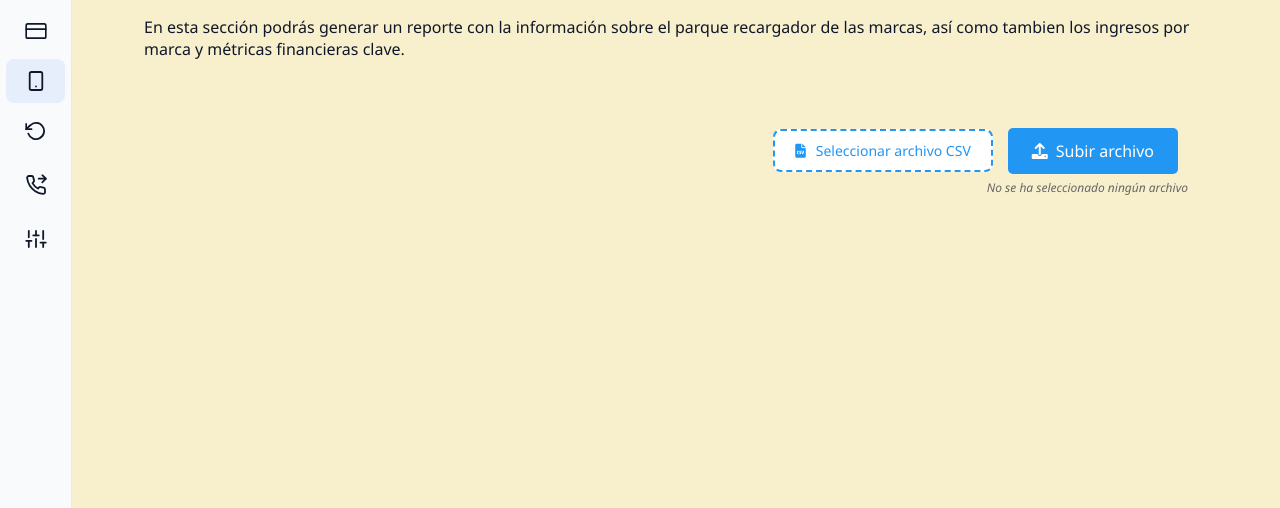
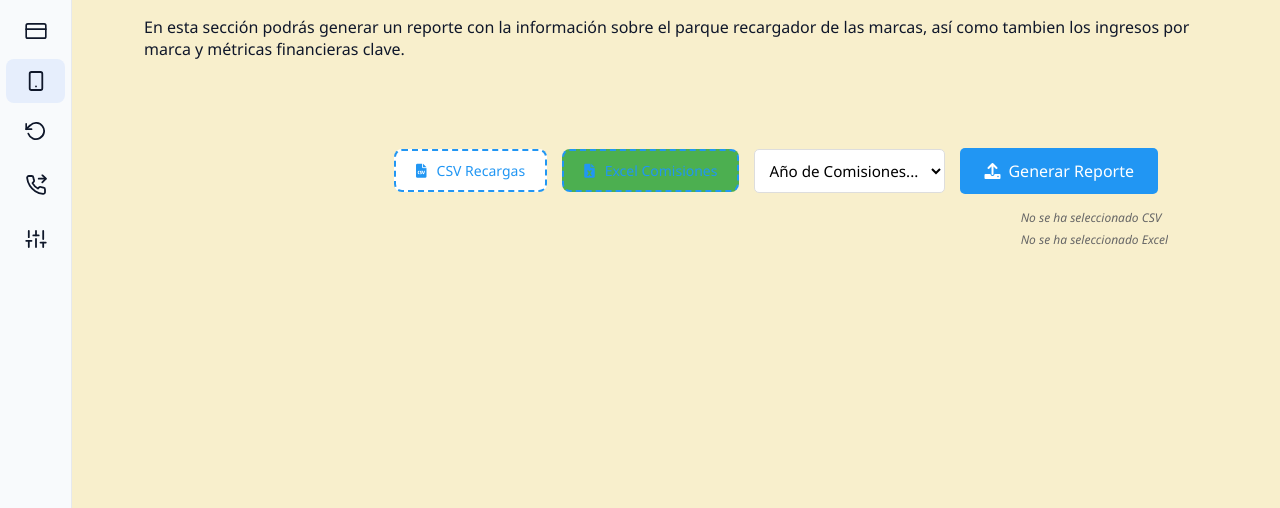
Before and after one commit to carlosjr-19/sole_platform, a Flask app: page /parque_recargador/ in a window 1280 px wide. Shown: the part 175-683 px from the top of the page. Run offline with Flask 3, Linux system fonts and the light colour scheme; the visitor is signed in with stand-in values (Sample User, id 1); some libraries are stand-ins or nearby versions.

Commit message:
feat: add module for processing and analyzing recharge park data via CSV upload

```diff
--- a/sole_platform/routes.py
+++ b/sole_platform/routes.py
@@ -55,12 +55,15 @@ def init_app(app):
     @login_required
     def upload_parque_recargador():
         if 'file_csv' not in request.files:
-            flash("No se seleccionó ningún archivo", "warning")
+            flash("No se seleccionó el archivo de recargas", "warning")
             return redirect(url_for('parque_recargador'))
 
         file = request.files['file_csv']
+        file_comisiones = request.files.get('file_comisiones')
+        anio = request.form.get('anio')
+
         if file.filename == '':
-            flash("No se seleccionó ningún archivo", "warning")
+            flash("No se seleccionó el archivo de recargas", "warning")
             return redirect(url_for('parque_recargador'))
 
         if file and file.filename.endswith('.csv'):
@@ -72,9 +75,14 @@ def init_app(app):
                 file_path = os.path.join(upload_folder, file.filename)
                 file.save(file_path)
 
+                comisiones_path = None
+                if file_comisiones and file_comisiones.filename != '':
+                    comisiones_path = os.path.join(upload_folder, file_comisiones.filename)
+                    file_comisiones.save(comisiones_path)
+
                 try:
                     # Procesar CSV
-                    resultados = spr.process_parque_recargador_csv(file_path)
+                    resultados = spr.process_parque_recargador_csv(file_path, comisiones_path, anio)
 
                     if "error" in resultados:
                         flash(resultados["error"], "danger")
@@ -91,6 +99,8 @@ def init_app(app):
                     # Eliminar archivo después de procesar para no ocupar espacio
                     if os.path.exists(file_path):
                         os.remove(file_path)
+                    if comisiones_path and os.path.exists(comisiones_path):
+                        os.remove(comisiones_path)
 
             except Exception as e:
                 flash(f"Error al procesar el archivo: {str(e)}", "danger")
--- a/sole_platform/templates/parque_recargador/recargas.html
+++ b/sole_platform/templates/parque_recargador/recargas.html
@@ -147,29 +147,53 @@ En esta sección podrás generar un reporte con la información sobre el parque
 
 <div class="header-actions">
     <form action="{{ url_for('upload_parque_recargador') }}" method="POST" enctype="multipart/form-data" class="upload-form" id="recargasForm">
-        <div class="upload-container">
-            <div class="upload-actions">
+        <div class="upload-container" style="flex-direction: column; gap: 15px; padding: 20px;">
+            <div class="upload-actions" style="display: flex; gap: 15px; flex-wrap: wrap; align-items: center;">
                 <div class="file-input-wrapper">
                     <div class="btn-file-custom">
                         <i class="fas fa-file-csv"></i>
-                        <span>Seleccionar archivo CSV</span>
+                        <span>CSV Recargas</span>
                     </div>
-                    <input type="file" id="finddoc" name="file_csv" accept=".csv" required onchange="updateFileName(this)">
+                    <input type="file" id="finddoc" name="file_csv" accept=".csv" required onchange="updateFileName(this, 'file-name')">
                 </div>
+
+                <div class="file-input-wrapper">
+                    <div class="btn-file-custom" style="background-color: #4CAF50;">
+                        <i class="fas fa-file-excel"></i>
+                        <span>Excel Comisiones</span>
+                    </div>
+                    <input type="file" id="file_comisiones" name="file_comisiones" accept=".xlsx,.xls" onchange="updateFileName(this, 'file-comisiones-name')">
+                </div>
+
+                <select name="anio" id="anio" style="padding: 10px; border-radius: 5px; border: 1px solid #ddd; background-color: white; font-family: inherit; font-size: 0.95rem;">
+                    <option value="">Año de Comisiones...</option>
+                    <option value="2022">2022</option>
+                    <option value="2023">2023</option>
+                    <option value="2024">2024</option>
+                    <option value="2025">2025</option>
+                    <option value="2026">2026</option>
+                    <option value="2027">2027</option>
+                    <option value="2028">2028</option>
+                </select>
+
                 <button type="submit" class="btn-add">
                     <i class="fas fa-upload"></i>
-                    Subir archivo
+                    Generar Reporte
                 </button>
             </div>
-            <div id="file-name" class="filename-display">No se ha seleccionado ningún archivo</div>
+
+            <div style="display: flex; flex-direction: column; gap: 5px;">
+                <div id="file-name" class="filename-display" style="margin:0;">No se ha seleccionado CSV</div>
+                <div id="file-comisiones-name" class="filename-display" style="margin:0;">No se ha seleccionado Excel</div>
+            </div>
         </div>
     </form>
 </div>
 
 <script>
-    function updateFileName(input) {
-        const fileName = input.files.length > 0 ? input.files[0].name : "No se ha seleccionado ningún archivo";
-        document.getElementById('file-name').textContent = fileName;
+    function updateFileName(input, targetId) {
+        const fileName = input.files.length > 0 ? input.files[0].name : "No se ha seleccionado archivo";
+        document.getElementById(targetId).textContent = fileName;
     }
 
     // Mostrar loader al enviar el formulario
@@ -197,7 +221,11 @@ En esta sección podrás generar un reporte con la información sobre el parque
         <div class="kpi-value">${{ "{:,.2f}".format(resultados.total_pagar_altan) }} MXN</div>
     </div>
     <div class="kpi-card orange">
-        <div class="kpi-title">Ganancias del Mes</div>
+        <div class="kpi-title">Total Comisiones Pagadas</div>
+        <div class="kpi-value">${{ "{:,.2f}".format(resultados.total_comisiones) }} MXN</div>
+    </div>
+    <div class="kpi-card orange">
+        <div class="kpi-title">Ganancias Netas</div>
         <div class="kpi-value">${{ "{:,.2f}".format(resultados.ganancia_mes) }} MXN</div>
     </div>
 </div>
@@ -263,12 +289,14 @@ En esta sección podrás generar un reporte con la información sobre el parque
     </div>
 
     <div class="table-section">
-        <h3><i class="fas fa-dollar-sign"></i> Ingreso por Marca (MVNO)</h3>
+        <h3><i class="fas fa-dollar-sign"></i> Ingresos y Ganancia Neta por Marca</h3>
         <table class="custom-table">
             <thead>
                 <tr>
                     <th>Marca</th>
                     <th style="text-align: right;">Ingreso (MXN)</th>
+                    <th style="text-align: right;">Comisiones (MXN)</th>
+                    <th style="text-align: right;">Ganancia Neta (MXN)</th>
                 </tr>
             </thead>
             <tbody>
```
Also changed, not shown: other parts of sole_platform/templates/parque_recargador/recargas.html (+4 -25 lines), sole_platform/services/parque_recargador/parque_recargador.py (+48 -11 lines).
